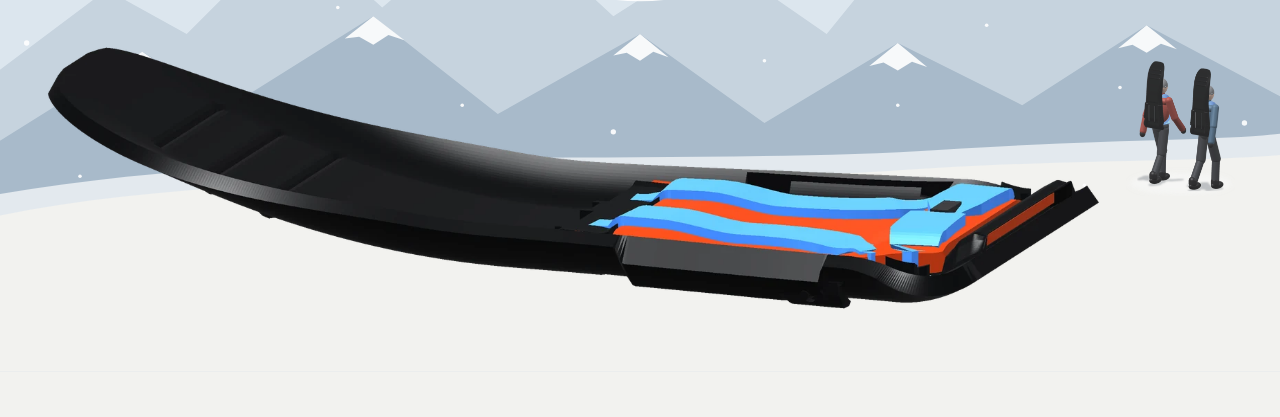
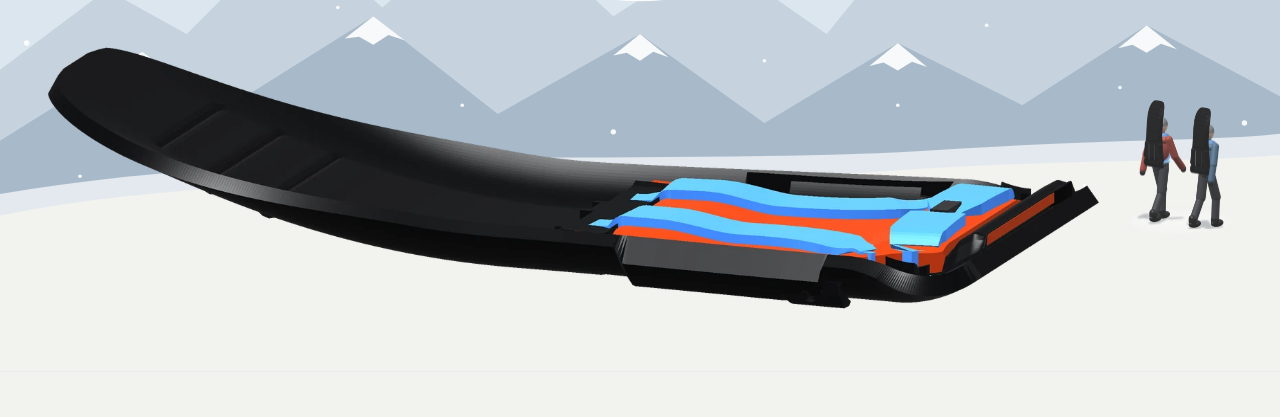
Before and after one commit to Berberty/schule, a plain HTML site: page kinder-rennbob/index.html in a window 1280 px wide. Shown: the part 130-547 px from the top of the page. Drawn offline with Linux system fonts and the light colour scheme.

Commit message:
Kinder-Rennbob: Kinder etwas tiefer gesetzt
Co-Authored-By: Claude Opus 5.5 <noreply@anthropic.com>
Claude-Session: https://claude.ai/code/session_01QTYNKcNVk7yLgAZTw7TRFY

```diff
--- a/kinder-rennbob/index.html
+++ b/kinder-rennbob/index.html
@@ -14,8 +14,8 @@
 body{margin:0;background:#F2F2EF}
 a{color:#111214}a:hover{color:#000}
 h1,h2,h3{font-family:'Space Grotesk',system-ui,sans-serif;margin:0}
-.hero-row{display:flex;align-items:flex-end;gap:12px}.hero-sled{flex:1 1 auto;min-width:0;width:100%;height:auto;display:block}.hero-kids{flex:0 0 auto;height:clamp(85px,10.5vw,150px);width:auto;display:block;margin:0 1vw clamp(70px,10vw,150px) 0;filter:saturate(.6) contrast(.8) brightness(1.12)}
-@media (max-width:720px){.hero-row{flex-direction:column-reverse;align-items:center;gap:0}.hero-kids{height:105px;margin:0 0 -16px 40%}}
+.hero-row{display:flex;align-items:flex-end;gap:12px}.hero-sled{flex:1 1 auto;min-width:0;width:100%;height:auto;display:block}.hero-kids{flex:0 0 auto;height:clamp(85px,10.5vw,150px);width:auto;display:block;margin:0 1vw clamp(48px,7vw,105px) 0;filter:saturate(.6) contrast(.8) brightness(1.12)}
+@media (max-width:720px){.hero-row{flex-direction:column-reverse;align-items:center;gap:0}.hero-kids{height:105px;margin:0 0 -26px 40%}}
 </style>
 <style>html{scroll-behavior:smooth}img{max-width:100%}</style>
 </head>
```
